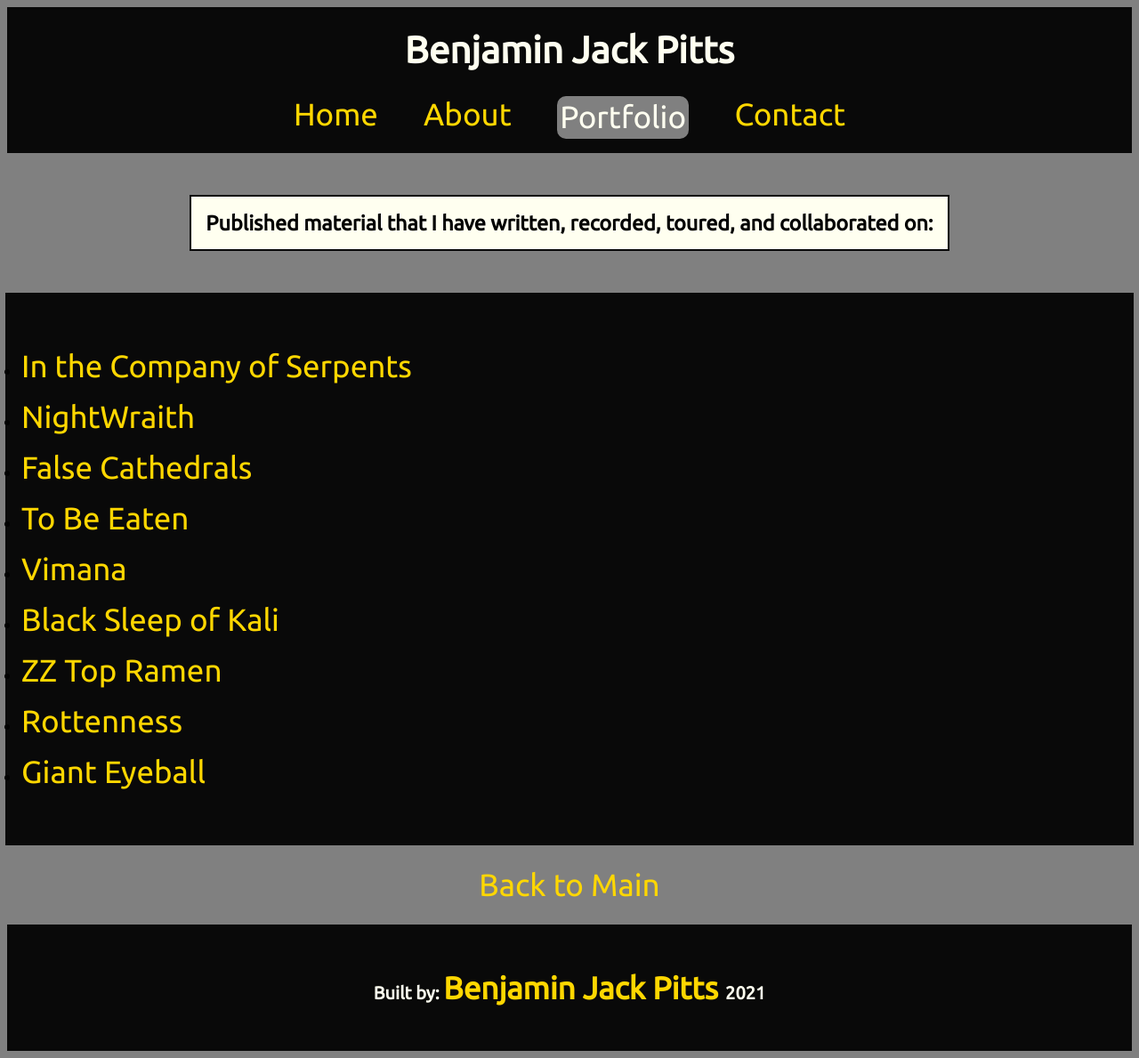
After one commit to jlboba/django_contacts, a Django app: page /portfolio in a window 1280 px wide. The commit adds this page. Shown: the whole page at 89% size. Run offline with Django 3.2, Linux system fonts and the light colour scheme.

Commit message:
hard-coded portfolio list

```diff
--- a/contacts/templates/contacts/base.html
+++ b/contacts/templates/contacts/base.html
@@ -23,7 +23,7 @@
             <a href="{% url 'about' %}">About</a>
           </div>
           <div class='profile'>
-            <a href="{% url 'contact_list' %}">Portfolio</a>
+            <a href="{% url 'portfolio' %}">Portfolio</a>
           </div>
           <div class='profile'>
             <a href="{% url 'contact' %}">Contact</a>
--- /dev/null
+++ b/contacts/templates/contacts/portfolio.html
@@ -0,0 +1,21 @@
+{% extends 'contacts/base.html' %} {% block content %}
+<div class='main'>
+  <h3>Published material that I have written, recorded, toured, and collaborated on:</h3>
+  <br>
+<div class='list'><br>
+<ul>
+  <li><a href='https://inthecompanyofserpentsdoom.bandcamp.com/album/lux' target='_blank'>In the Company of Serpents</a></li>
+  <li><a href='https://nightwraith.bandcamp.com/' target='_blank'>NightWraith</a></li>
+  <li><a href='https://falsecathedrals.bandcamp.com/' target='_blank'>False Cathedrals</a></li>
+  <li><a href='https://ashfromsweatrecords.bandcamp.com/album/in-the-clearing' target='_blank'>To Be Eaten</a></li>
+  <li><a href='https://vimanaofficial.bandcamp.com/album/the-collapse-ep' target='_blank'>Vimana</a></li>
+  <li><a href='https://blacksleepofkali.bandcamp.com/album/whos-hearts-are-faint-within-you-ep' target='_blank'>Black Sleep of Kali</a></li>
+  <li><a href='https://snappylittlenumbers.bandcamp.com/album/90s-rock' target='_blank'>ZZ Top Ramen</a></li>
+  <li><a href='https://rottenness.bandcamp.com/album/dead-root-rottenness-split-2017' target='_blank'>Rottenness</a></li>
+  <li><a href='https://ashfromsweatrecords.bandcamp.com/album/could-be-from-the-time-i-messed-with-texas' target='_blank'>Giant Eyeball</a></li>
+</ul><br>
+</div><br>
+<a href="{% url 'profile' %}">Back to Main</a><br>
+</div>
+
+{% endblock %}
--- a/contacts/templates/contacts/profile.html
+++ b/contacts/templates/contacts/profile.html
@@ -1,11 +1,11 @@
 {% extends 'contacts/base.html' %} {% block content %}
 <div class='main'>
 <div class='about'>
-<h4>I am a musician from Denver, CO and have been highly active since 1999. I continue to write, collaborate, record, perform, tour, and publish music. I am available for consultation, session work, songwriting, and I would love to hear from you!</h4>
+<h4>I am a musician from Denver, CO and have been highly active since 1998. I continue to write, collaborate, record, perform, tour, and publish music. I am available for consultation, session work, songwriting, and I would love to <a href="{% url 'contact' %}" id='plain-text'>hear</a> from you!</h4>
 </div><br>
 <img src='https://i.imgur.com/A7lHurv.jpg' alt='benjaminpitts' /><br>
 <div class='profile'>
-<h3>Guitar | Voice | Bass | Drums | Piano</h3>
+<h3>Guitar | Voice | Bass | Drums | Keys</h3>
 </div>
 </div><br>
 
--- a/contacts/urls.py
+++ b/contacts/urls.py
@@ -9,5 +9,6 @@ urlpatterns = [
     path('contacts/<int:pk>/delete', views.contact_delete, name='contact_delete'),
     path('', views.profile, name='profile'),
     path('about', views.about, name='about'),
+    path('portfolio', views.portfolio, name='portfolio'),
     path('contact', views.contact, name='contact'),
 ]
--- a/contacts/views.py
+++ b/contacts/views.py
@@ -27,9 +27,13 @@ def profile(request):
 def about(request):
     return render(request, 'contacts/about.html')
 
-##about
+##contact
 def contact(request):
     return render(request, 'contacts/contact.html')
+
+##portfolio
+def portfolio(request):
+    return render(request, 'contacts/portfolio.html')
 
 ## new
 def contact_create(request):
```
